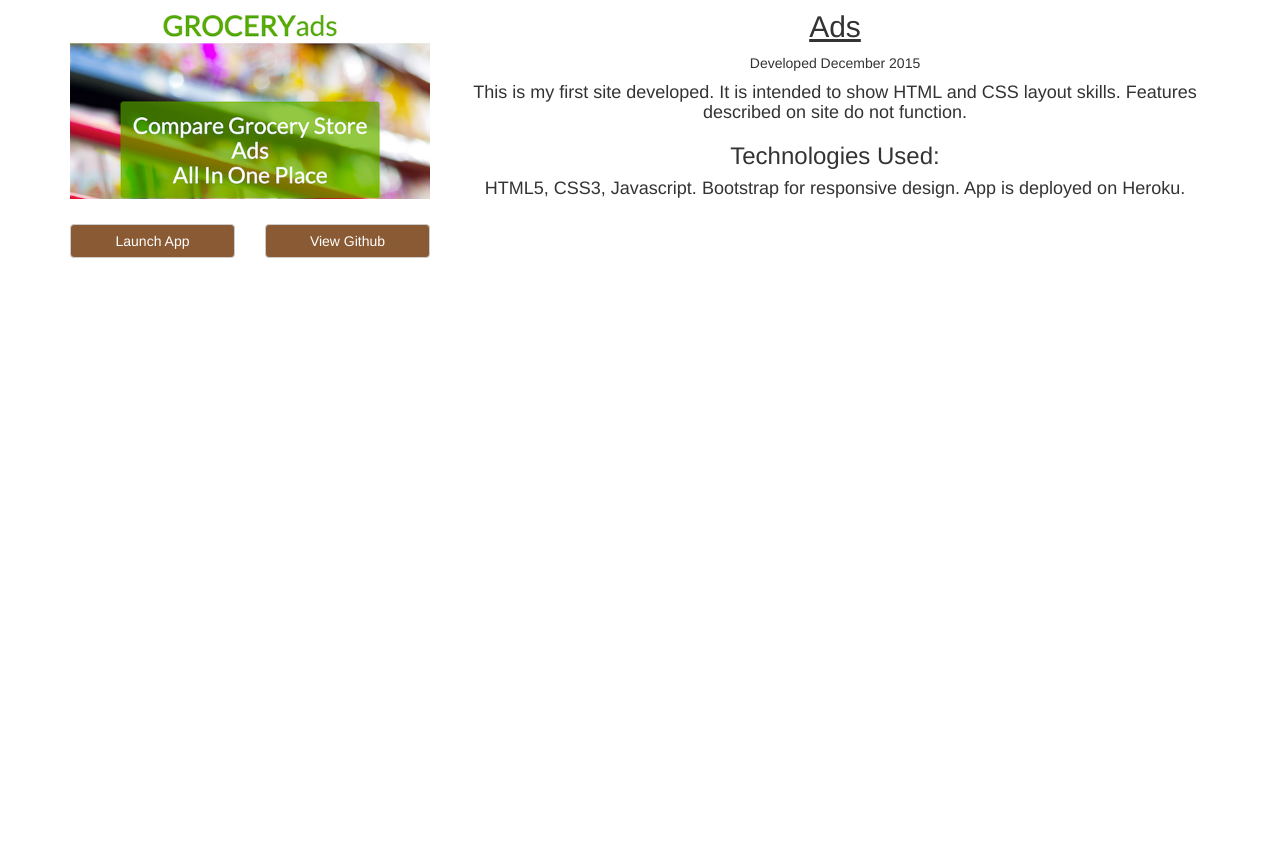
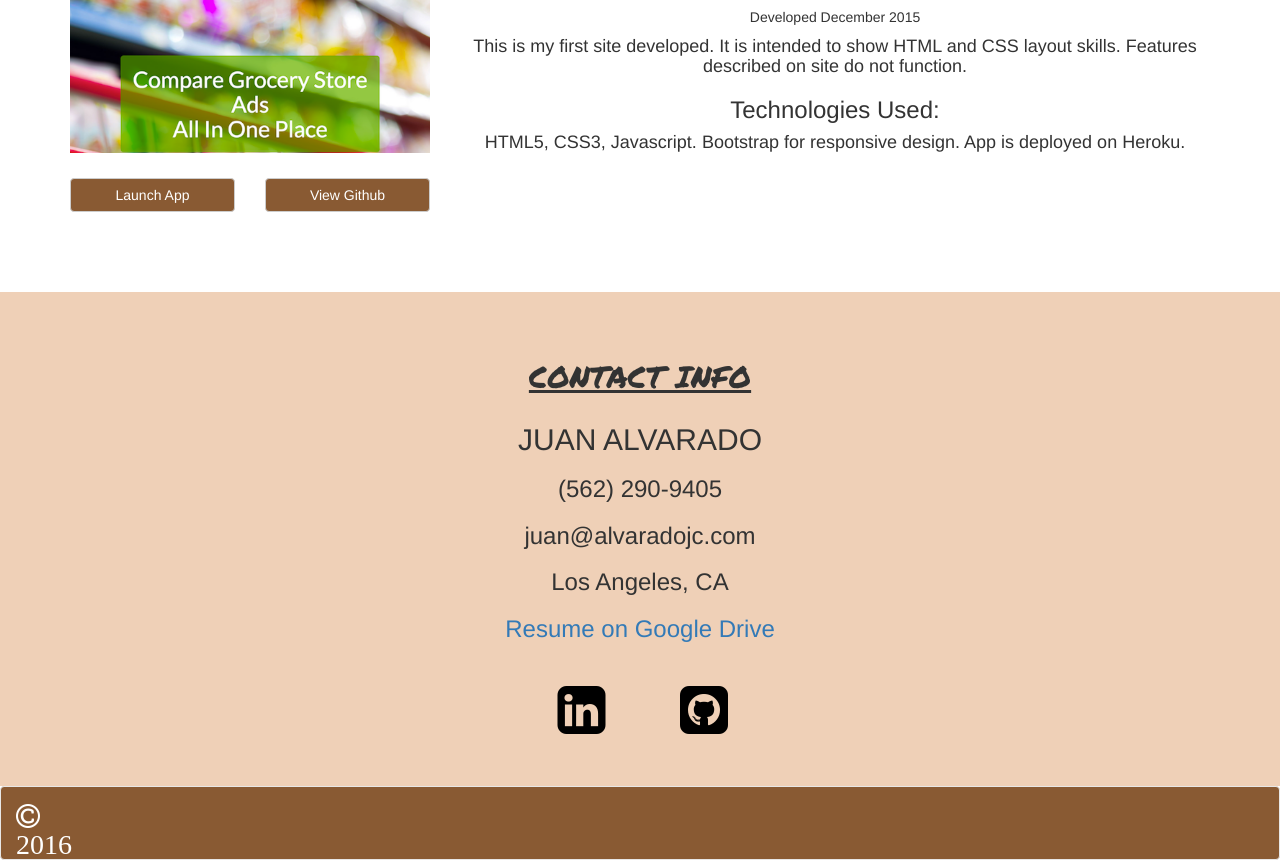
Before and after one commit to alvajc/alvaradojc, a website: page index.html in a window 1280 px wide. Shown: the part 2605-3465 px from the top of the page. Before the commit the page ends 2863 px from the top, so only its background shows below. Drawn offline with nearby package versions, Linux system fonts and the light colour scheme.

Commit message:
User can see contact info. #1.

```diff
--- a/css/default.css
+++ b/css/default.css
@@ -69,8 +69,19 @@
   margin-top: 30px;
 }
 
+.react {
+  margin-bottom: -40px;
+}
+
 .jquery {
-  padding-top: 23px;
+  margin-bottom: 20px;
+}
+.github {
+ margin-top: -10px;
+}
+
+.bootstrap {
+  margin-top: -20px;
 }
 
 .projectsJumbotron {
@@ -105,3 +116,40 @@
 .adsText {
   padding-top: 30px;
 }
+
+.ads {
+  margin-bottom: 80px;
+}
+
+.contactJumbotron {
+  min-height: 400px;
+  background-color: #EFD0B7;
+}
+
+.contactHeader {
+  font-family: 'permanent marker', helvetica, sans-serif;
+}
+
+.socialLinks {
+  margin-top: 30px;
+}
+.linkedInLink {
+  color: black;
+  margin-right:20px;
+}
+
+.githubLink {
+  color: black;
+  margin-left: 40px;
+}
+
+.footer {
+  margin-top: -30px;
+  margin-bottom: -30px;
+  background-color: #895A33;
+}
+
+.copyright {
+  color: white;
+  margin-top: 15px
+}
--- a/index.html
+++ b/index.html
@@ -4,6 +4,7 @@
 <head>
   <title>Portfolio for Juan Alvarado</title>
   <link href='https://fonts.googleapis.com/css?family=Permanent+Marker' rel='stylesheet' type='text/css'>
+  <link rel="stylesheet" href="https://maxcdn.bootstrapcdn.com/font-awesome/4.5.0/css/font-awesome.min.css">
   <link rel="stylesheet" href="https://maxcdn.bootstrapcdn.com/bootstrap/3.3.6/css/bootstrap.min.css">
   <link rel="stylesheet" href="https://maxcdn.bootstrapcdn.com/bootstrap/3.3.6/css/bootstrap.min.css">
   <link rel="stylesheet" type="text/css" href="css/default.css">
@@ -65,13 +66,16 @@
         </div>
       </div>
       <div class="row logosThree">
-        <div class="col-md-4 col-md-offset-0 col-xs-6 col-xs-offset-3">
+        <div class="col-md-3 col-xs-6">
+          <img class="img-responsive center-block react"src="images/react_logo.png">
+        </div>
+        <div class="col-md-3 3 col-xs-6">
+          <img class="img-responsive center-block jquery"src="images/jquery_logo.png">
+        </div>
+        <div class="col-md-3 col-xs-6">
           <img class="img-responsive center-block bootstrap"src="images/bootstrap_logo.png">
         </div>
-        <div class="col-md-4 col-xs-6">
-          <img class="img-responsive center-block jquery"src="images/jquery_logo.png">
-        </div>
-        <div class="col-md-4 col-xs-6">
+        <div class="col-md-3 col-xs-6">
           <img class="img-responsive center-block github"src="images/github_logo.png">
         </div>
       </div>
@@ -154,7 +158,7 @@
     </div>
   </div>
 
-  <div class="container">
+  <div class="container ads">
     <div class="row">
       <div class="col-md-4 col-xs-12 projectDescription">
         <img class="img-responsive projectPic" src="images/ads.png">
@@ -177,6 +181,43 @@
     </div>
   </div>
 
+  <div class="jumbotron contactJumbotron">
+    <div class="container">
+      <div class="row">
+        <div class="col-md-12 col-xs-12 text-center">
+          <h2 class="contactHeader"><u>CONTACT INFO</u></h2>
+        </div>
+      </div>
+      <div class="row">
+        <div class="col-md-12 col-xs-12 text-center helvetica">
+          <h2>JUAN ALVARADO</h2>
+          <h3>(562) 290-9405</h3>
+          <h3>juan@alvaradojc.com</h3>
+          <h3>Los Angeles, CA</h3>
+          <a href="https://drive.google.com/file/d/0B6ag7V1PhbVjSXc1TlhYZ1lmTFU/view?usp=sharing"><h3>Resume on Google Drive</h3></a>
+        </div>
+      </div>
+      <div class="row socialLinks">
+        <div class="col-md-1 col-md-offset-5 col-xs-4 col-xs-offset-2 text-center">
+          <a href="https://www.linkedin.com/in/alvajc"><i class="fa fa-linkedin-square fa-4x linkedInLink"></i></a>
+        </div>
+        <div class=="col-md-1 col-xs-4 text-center">
+          <a href="https://github.com/alvajc"><i class="fa fa-github-square fa-4x githubLink"></i></a>
+        </div>
+      </div>
+    </div>
+  </div>
+
+  <nav class="navbar navbar-default navbar-bottom footer">
+    <div class="container-fluid">
+      <div class="row">
+        <div class="col-md-1 col-xs-4">
+          <i class="fa fa-copyright fa-2x copyright"> 2016</i>
+        </div>
+      </div>
+    </div>
+  </nav>
+
 </body>
 <script src="app.js"></script>
 </html>
```
Also changed, not shown: app.js (deleted).
